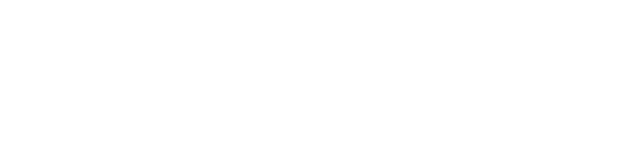
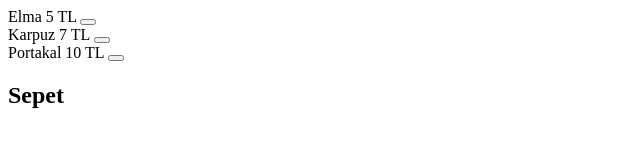
Before and after one commit to kubrayzr/JavaScript-ShoppingCart, a plain HTML site: page index.html in a window 1280 px wide. Shown: the whole page, without its empty margins (0-640 px from the left). Drawn offline with Linux system fonts and the light colour scheme.

Commit message:
second commit

```diff
--- a/app.js
+++ b/app.js
@@ -0,0 +1,26 @@
+///Alışveriş sepeti uygulaması
+// ürün olarak istediğin bir ürünü ekliceksin
+// Sırayla işlem yapılsın ilk önce bir tane ürün olsun
+// Bir tane ürünün image-ismi-adedi-parası parametreleri olucak
+// Ürün adedi ele ve yanda ki butonlarla değiştirebilir olucak
+// Sağ üste ürün ekle butonu olucak ve ürün ekleyebilceksin
+
+let cart = [];
+
+function addToCart(name, price) {
+  const item = cart.find(p => p.name === name);
+  if (item) {
+    item.qty++;
+  } else {
+    cart.push({ name, price, qty: 1 });
+  }
+  renderCart();
+}
+
+function renderCart() {
+  const cartDiv = document.getElementById("cart");
+  cartDiv.innerHTML = "";
+  cart.forEach(item => {
+    cartDiv.innerHTML += `<p>${item.name} x ${item.qty} = ${item.price * item.qty} TL</p>`;
+  });
+}
--- a/index.html
+++ b/index.html
@@ -3,10 +3,27 @@
 <head>
     <meta charset="UTF-8">
     <meta name="viewport" content="width=device-width, initial-scale=1.0">
-    <title>Document</title>
+    <title>Alışveriş Sepeti</title>
 </head>
 <body>
+<div id="product">
 
+    <div>
+<span> Elma 5 TL</span>
+<button onclick="addToCart('Elma',7)"></button>
+    </div>
+    <div>
+     <span> Karpuz 7 TL</span>
+    <button onclick="addToCart('Elma',7)"></button>
+    </div>
+     <div>
+    <span> Portakal 10 TL</span>
+    <button onclick="addToCart('Elma',7)"></button>
+     </div>
+</div>
+
+    <h2>Sepet</h2>
+    <div id="cart"></div>
 
     <script src="app.js"> </script>
 </body>
```
